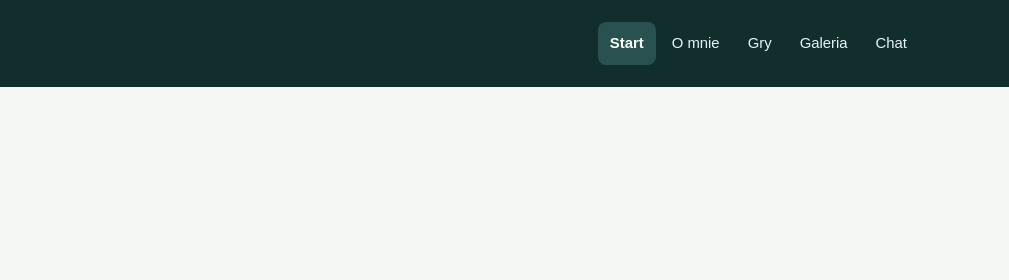
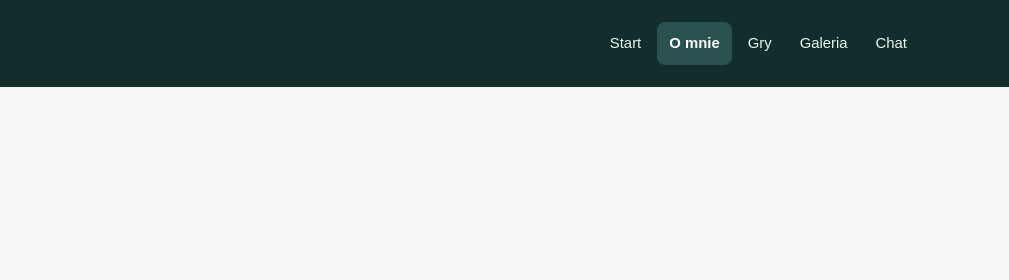
Before and after one commit to MateuszWajs07/Aplikacje-Webowe, a plain HTML site: page article.html in a window 1280 px wide. Shown: the top 280 px of the page, 271-1280 px from the left. Drawn offline with Linux system fonts and the light colour scheme.

Commit message:
Add files via upload
update website

```diff
--- a/article.html
+++ b/article.html
@@ -19,8 +19,8 @@
             <span>Baribal</span>
         </a>
         <nav aria-label="Nawigacja główna">
-        <a href="index.html" aria-current="page">Start</a>
-        <a href="article.html">O mnie</a>
+        <a href="index.html">Start</a>
+        <a href="article.html" aria-current="page">O mnie</a>
         <a href="experience.html">Gry</a>
         <a href="gallery.html">Galeria</a>
         <a href="contact.html">Chat</a>
```
Also changed, not shown: experience.html (+2 -2 lines), gallery.html (+2 -2 lines).
